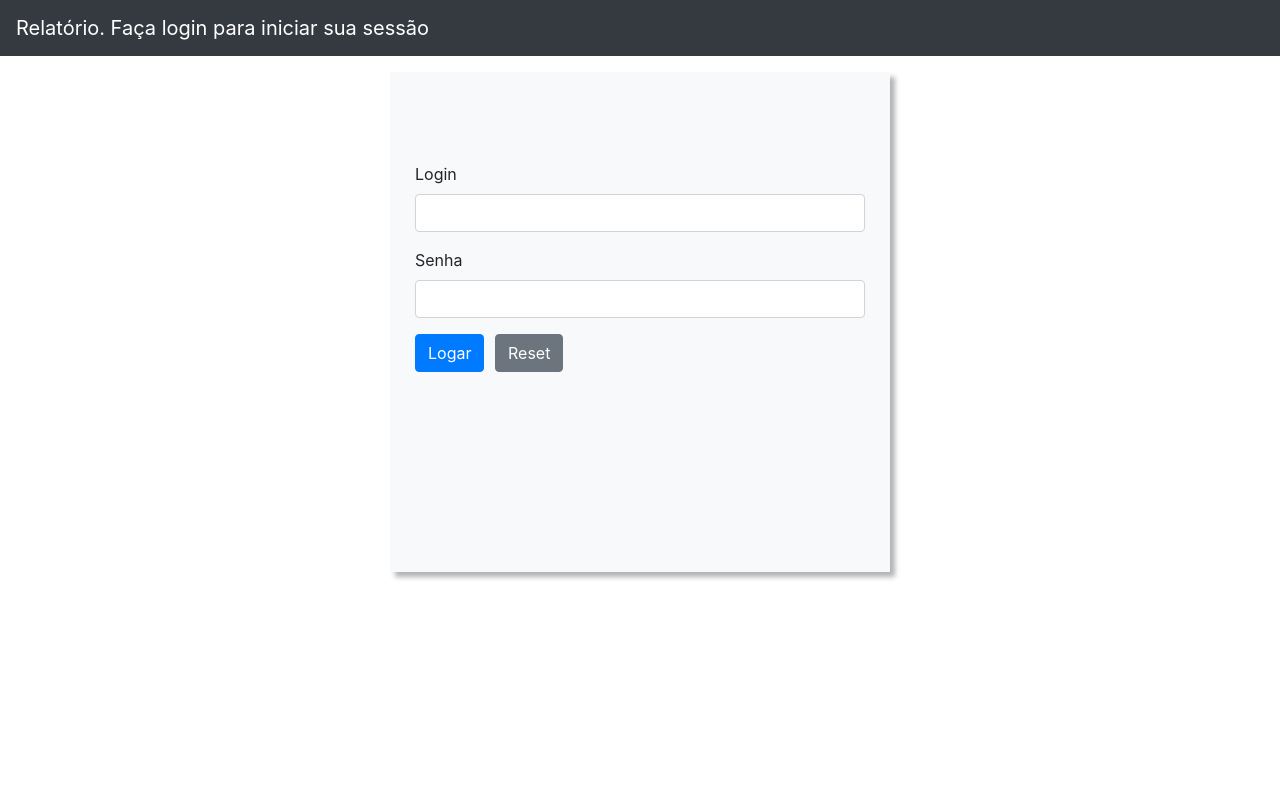
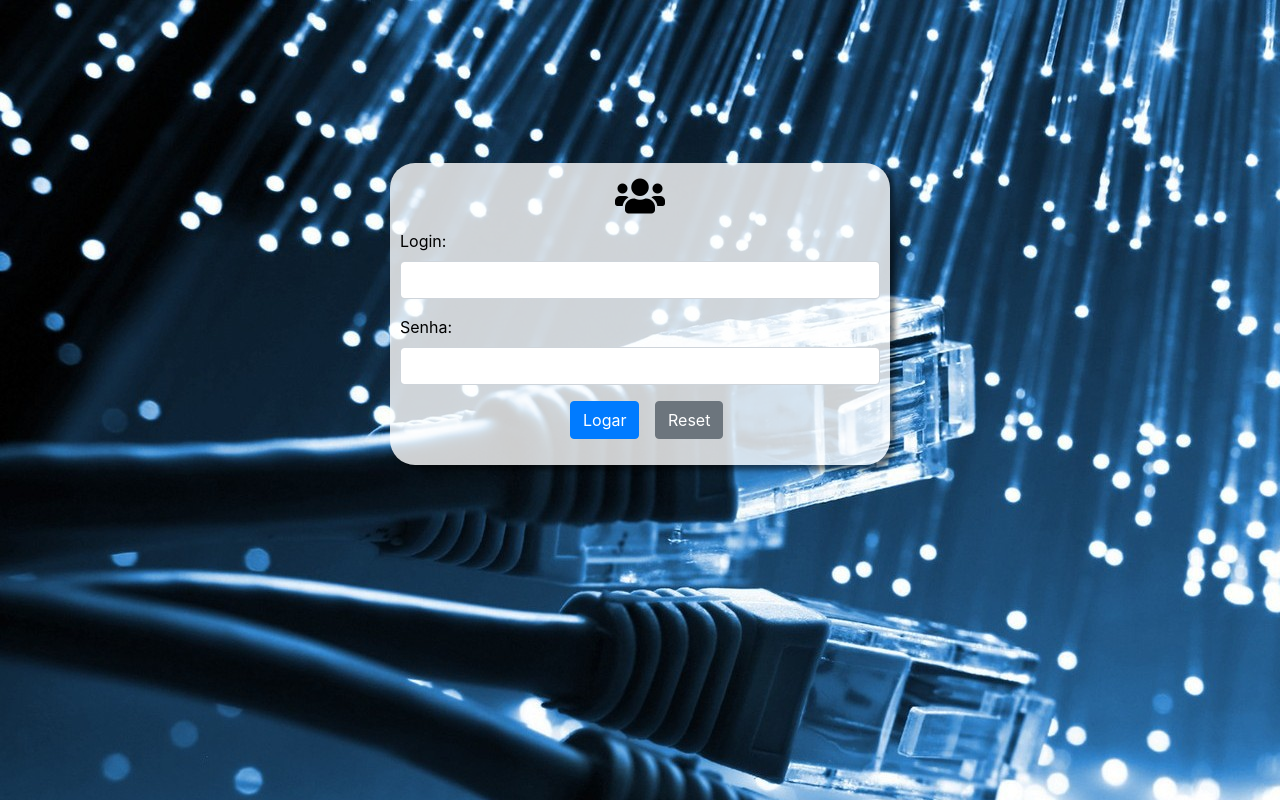
Before and after one commit to janissonc/estoque, a PHP site: page / in a window 1280 px wide. Run offline with PHP 8.4, Linux system fonts and the light colour scheme; some libraries are stand-ins or nearby versions.

Commit message:
trabalhando login v1.0

```diff
--- a/index.php
+++ b/index.php
@@ -3,52 +3,39 @@
 <html lang="en">
   <head>
     <?php include_once"view/dependences.php";?>
-	<style>
-		body{
-			bacground: url("view/img/fundo.jpg");
-		}
-	</style>
+    <link rel="stylesheet" type="text/css" href="view/css/styleLogin.css">
   </head>
-  <body style=" bacground: url('view/img/fundo.jpg');">
-    <nav class="navbar navbar-expand-lg navbar-dark bg-dark">
-		<a class="navbar-brand" href="index.php">Relatório. Faça login para iniciar sua sessão</a>
-		<button class="navbar-toggler" type="button" data-toggle="collapse" data-target="#navbarSupportedContent" aria-controls="navbarSupportedContent" aria-expanded="false" aria-label="Toggle navigation">
-		    <span class="navbar-toggler-icon"></span>
-		</button>
-	</nav>
-    <div class="container mt-3 bg-light " style=" width: 500px; height: 500px; padding: 10px;box-shadow: 5px 5px 5px rgba(0,0,0,0.3);">
-    	<div class="container" style="margin-top: 80px;" >
-			<form action="controller/validarconta.php" method="post">
+  <body>
+
+    <div class="container-fluid" >
+
+    	<div class="login">
+    		<span class="title">
+				<h1><i class="fa fa-users"></i></h1>
+			</span>
+			<form action="../../controller/validarconta.php" method="post">
 				<div class="row">
 				  <div class="form-group col-sm-12">
-				    <label for="exampleFormControlInput1">Login</label>
-				    <input type="text" class="form-control" id="exampleFormControlInput1" name="login">
+				    <label for="login">Login:</label>
+				    <input type="text" class="form-control" id="login" name="login">
 			      </div>
 				</div>
 				<div class="row">
 					<div class="form-group col-sm-12">
-					    <label for="exampleFormControlInput1">Senha  </label>
-					    <input type="password" class="form-control" id="exampleFormControlInput1" name="senha">
+					    <label for="senha">Senha:</label>
+					    <input type="password" class="form-control" id="senha" name="senha">
 				    </div>
 			    </div>
-				<div class="row">
-				  <div class="form-group col-sm-2">
+				<div class="row justify-content-md-center">
+				  <div class="form-group col-md-4 col-lg-2">
 				    <input class="btn btn-primary" type="submit" value="Logar">
 				  </div>
-				  <div class="form-group col-sm-2">
+				  <div class="form-group col-md-4 col-lg-2">
 				    <input class="btn btn-secondary" type="reset" value="Reset">
 				  </div>
 				</div>
 			</form>
 		</div>
-
-
-
     </div>
-    <!-- Optional JavaScript -->
-    <!-- jQuery first, then Popper.js, then Bootstrap JS -->
-    <script src="https://code.jquery.com/jquery-3.2.1.slim.min.js" integrity="sha384-KJ3o2DKtIkvYIK3UENzmM7KCkRr/rE9/Qpg6aAZGJwFDMVNA/GpGFF93hXpG5KkN" crossorigin="anonymous"></script>
-    <script src="https://cdnjs.cloudflare.com/ajax/libs/popper.js/1.12.9/umd/popper.min.js" integrity="sha384-ApNbgh9B+Y1QKtv3Rn7W3mgPxhU9K/ScQsAP7hUibX39j7fakFPskvXusvfa0b4Q" crossorigin="anonymous"></script>
-    <script src="https://maxcdn.bootstrapcdn.com/bootstrap/4.0.0/js/bootstrap.min.js" integrity="sha384-JZR6Spejh4U02d8jOt6vLEHfe/JQGiRRSQQxSfFWpi1MquVdAyjUar5+76PVCmYl" crossorigin="anonymous"></script>
   </body>
 </html>
--- /dev/null
+++ b/view/css/styleLogin.css
@@ -0,0 +1,62 @@
+body
+{
+	background: url("../img/fundo_2.jpg");
+}
+@media(max-width: 500px){
+		.login
+		{
+			border-radius: 25px;
+			margin:50% auto;
+			width: 70%;
+			padding: 10px;
+			color:#000;
+			box-shadow: 5px 5px 5px rgba(0,0,0,0.5);
+			background: rgba(255,255,255,0.8);
+
+		}
+		.title
+		{
+			text-align: center;
+		}
+
+}
+
+@media(min-width: 500px) and (max-width: 1000px){
+
+		.login
+		{
+			border-radius: 25px;
+			margin:50% auto;
+			width: 80%;
+			padding: 10px;
+			color:#000;
+			box-shadow: 5px 5px 5px rgba(0,0,0,0.5);
+			background: rgba(255,255,255,0.8);
+		}
+
+		.title
+		{
+			text-align: center;
+		}
+
+}
+
+@media(min-width: 1000px){
+
+			.login
+		{
+			border-radius: 25px;
+			margin:13% auto;
+			width: 40%;
+			padding: 10px;
+			color:#000;
+			box-shadow: 5px 5px 5px rgba(0,0,0,0.5);
+			background: rgba(255,255,255,0.8);
+		}
+
+		.title
+		{
+			text-align: center;
+		}
+
+}
--- a/view/dependences.php
+++ b/view/dependences.php
@@ -1,5 +1,8 @@
 <meta charset="UTF-8">
-
+<meta http-equiv="X-UA-Compatible" content="IE=edge">
+<meta name="viewport" content="width=device-width, initial-scale=1">
+<meta name="description" content="">
+<meta name="author" content="">
 <!-- Titulo e Icone - HEAD -->
 <title>Hackathon</title>
 
```
Also changed, not shown: view/router/pageListRouter.php (+6 -6 lines), view/img/fundo_2.jpg (added).
